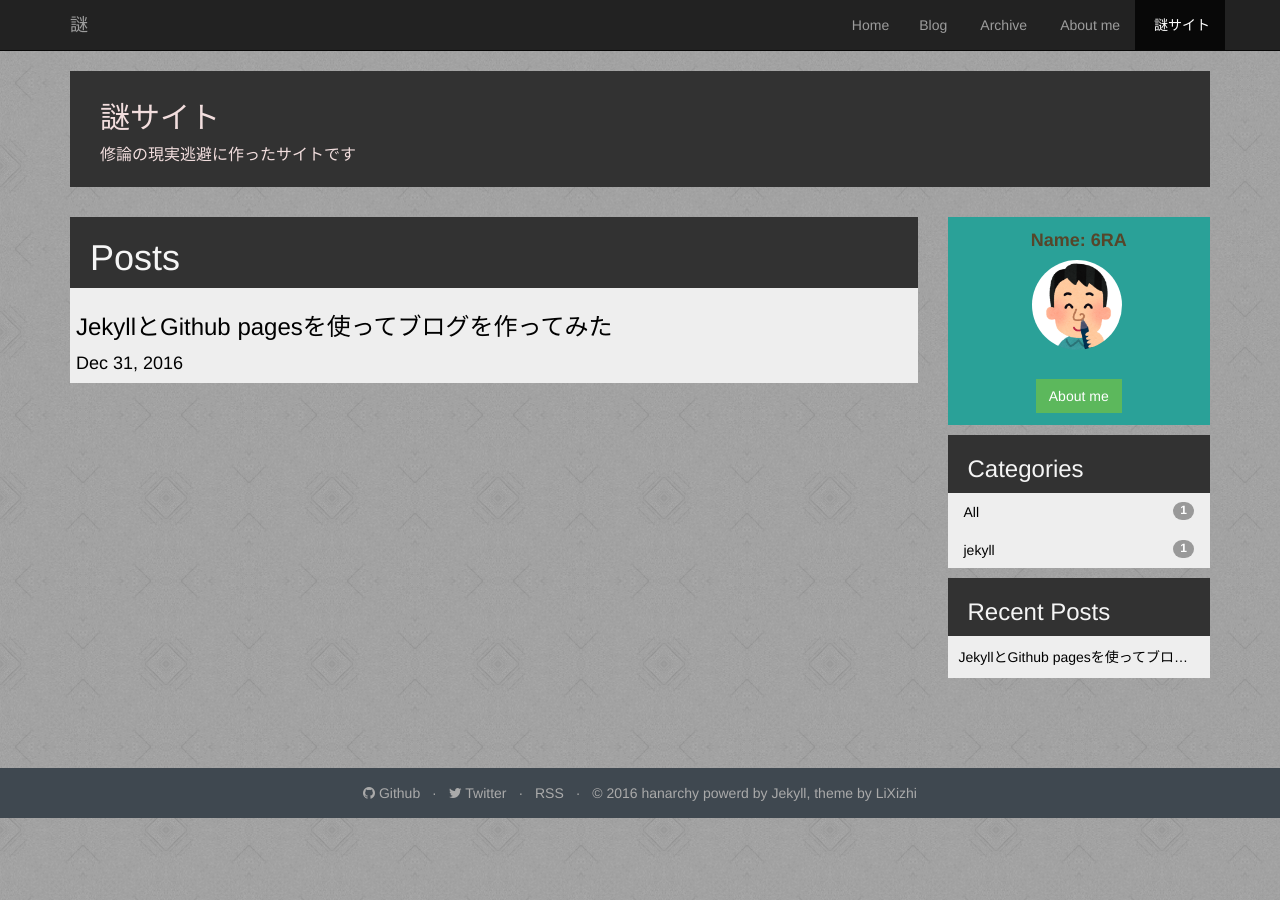
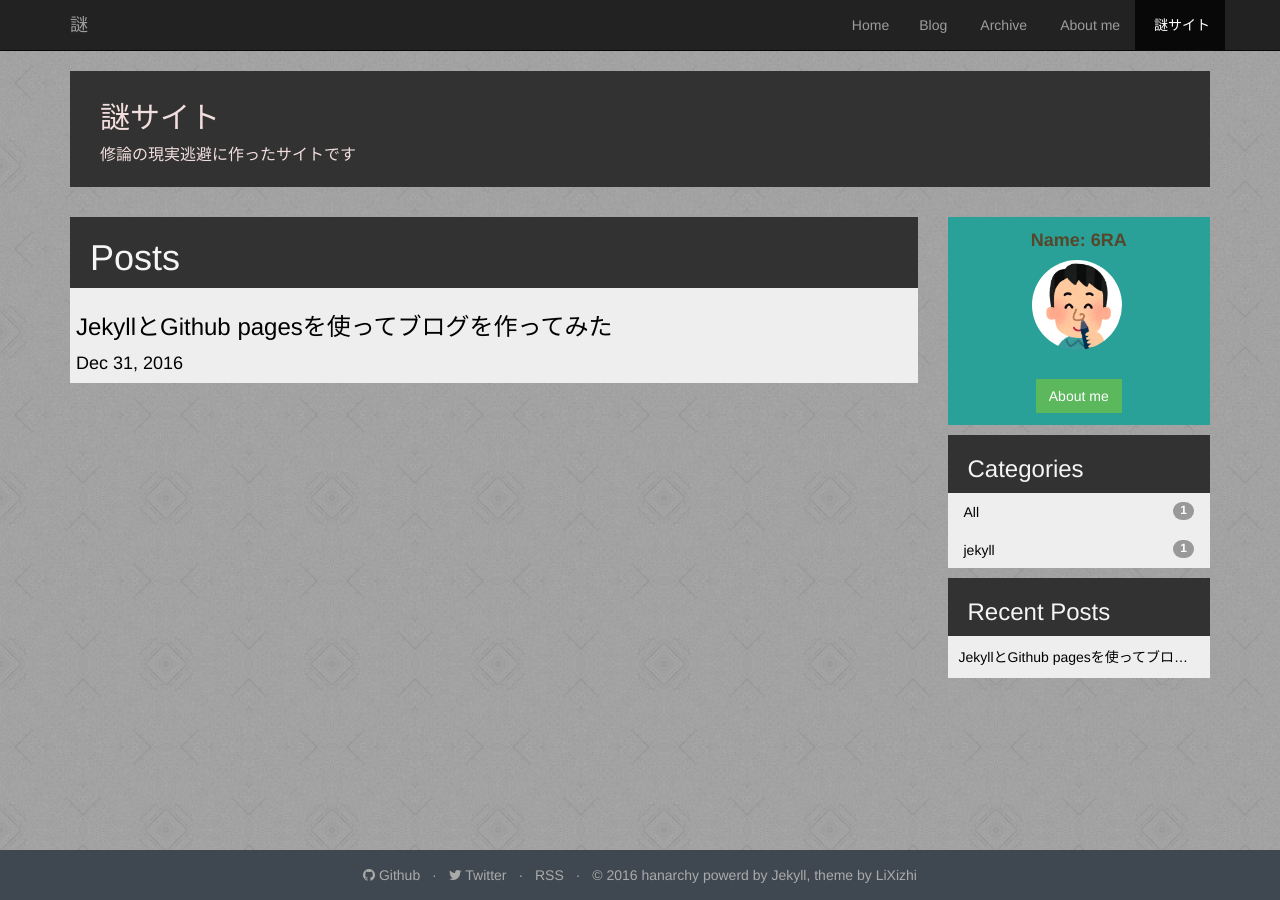
Before and after one commit to hanarchy/hanarchy.github.io, a Jekyll site: the page built from index.md, in a window 1280 px wide. Built offline with Jekyll 4.4.1, drawn with Linux system fonts in a browser that asks for light colours; comment, search, counter and statistics services are not loaded; our own code applies the rules of GitHub Pages for plain Markdown files.

Commit message:
Initial commit

```diff
--- a/_includes/footer.html
+++ b/_includes/footer.html
@@ -1,7 +1,7 @@
-<footer class="main_footer">
+<footer class="main_footer footer">
   <div class="container">
-    <div class="row">
-      <div class="col-md-12">
+    <!--<div class="row">-->
+      <!--<div class="col-md-12">-->
         <!--<a href="mailto:{{ site.email }}"><span class="glyphicon glyphicon-envelope"></span> {{ site.email }}</a>-->
         <!--<span class="point"> · </span>-->
         {% if site.github_username %}
@@ -27,7 +27,7 @@
           <span><a href="{{ "/feed.xml" | prepend: site.baseurl }}">RSS</a></span>
           <span class="point"> · </span>
           <span>&copy; 2016 hanarchy powerd by Jekyll, theme by LiXizhi</span>
-      </div>
-    </div>
+      <!--</div>-->
+    <!--</div>-->
   </div>
 </footer>
--- a/static/css/style.css
+++ b/static/css/style.css
@@ -219,6 +219,7 @@ fieldset[disabled] .btn-recent_posts.focus {
 
 body{
     /*background-color: #777777;*/
+    margin-bottom: 150px;
     background-image: url(/static/img/mirrored_squares.png);
 }
 .blogtitle{
@@ -412,13 +413,17 @@ transform:rotate(360deg) scale(1.2);
 /* footer */
 .main_footer{
 min-height: 50px;
+/*display: table-cell;*/
+/*vertical-align: middle;*/
 line-height: 50px;
 margin-top: 80px;
 background: #3f4850;
 color: #aaa;
+position: absolute;
+bottom: 0;
+width: 100%;
 text-align: center;
-
-/*-webkit-box-shadow: 0 -2px 4px rgba(0,0,0,0.5);*/
+/*position: absolute; !*-webkit-box-shadow: 0 -2px 4px rgba(0,0,0,0.5);*!*/
 /*-moz-box-shadow: 0 -2px 4px rgba(0,0,0,0.5);*/
 /*-o-box-shadow: 0 -2px 4px rgba(0,0,0,0.5);*/
 /*box-shadow: 0 -2px 4px rgba(0,0,0,0.5);*/
@@ -430,6 +435,8 @@ text-align: center;
 .main_footer .point{
 margin: 0 8px;
 }
+
+
 /* Icons*/
 .icon svg {
 display: inline-block;
@@ -465,3 +472,7 @@ vertical-align: middle;
     font-size: 15px;
     line-height: 25px;
 }
+html{
+    position: relative;
+    min-height: 100%;
+}
```
